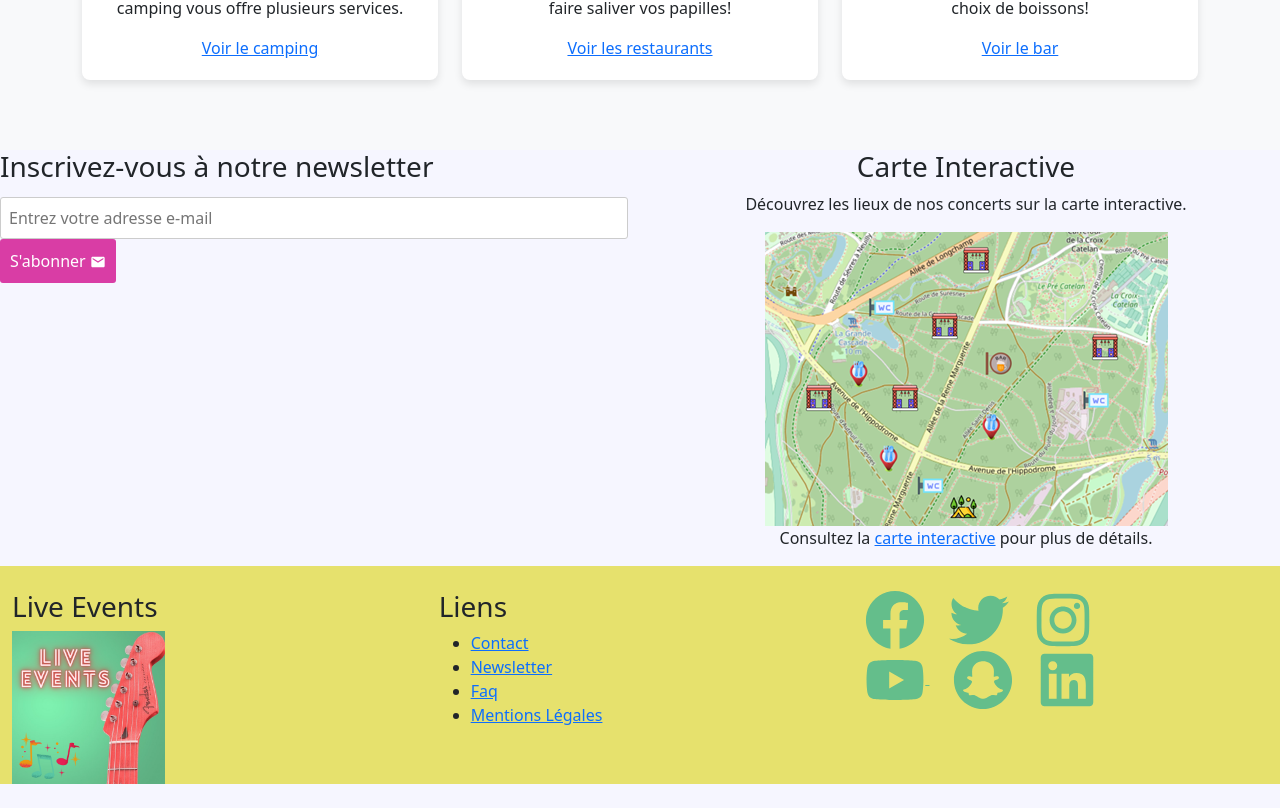
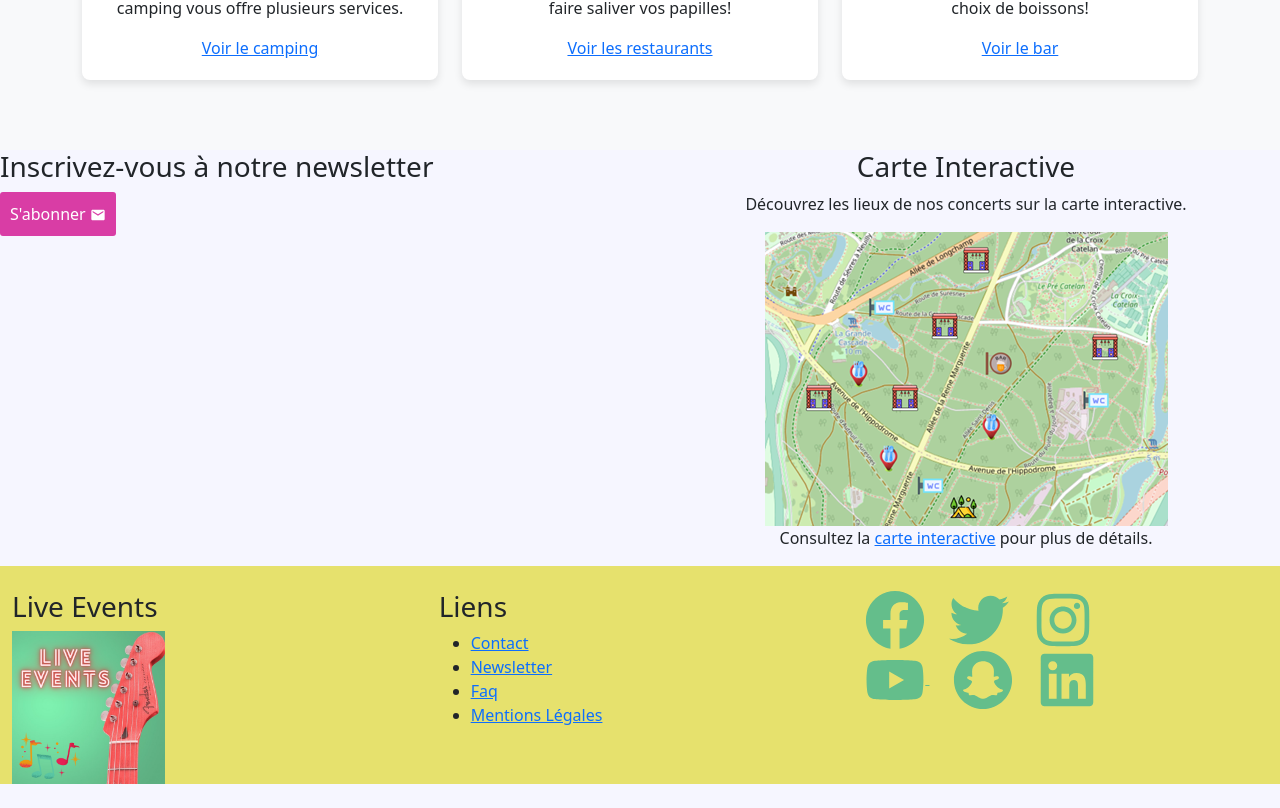
Before and after one commit to wendy1976/nation_sound, a React (Create React App) app: page / in a window 1280 px wide. Shown: the part 2950-3758 px from the top of the page. Built offline with nearby package versions, Linux system fonts and the light colour scheme; a web font is replaced by a local one.

Commit message:
newsletter

```diff
--- a/src/Accueil.js
+++ b/src/Accueil.js
@@ -155,11 +155,10 @@ function Accueil() {
       <div className="row">
         <div className="col-12 col-md-6">
           <div className="newsletter-section">
-            <h3>Inscrivez-vous à notre newsletter</h3>
-            <form action="/subscribe" method="post">
-              <input type="email" name="email" placeholder="Entrez votre adresse e-mail" required />
-              <button type="submit">S'abonner <MdEmail /></button>
-            </form>
+          <h3>Inscrivez-vous à notre newsletter</h3>
+          <Link to="/newsletter">
+            <button type="button">S'abonner <MdEmail /></button>
+          </Link>
           </div>
         </div>
         <div className="col-12 col-md-6"style={{ textAlign: 'center' }} >
--- a/src/Concerts.js
+++ b/src/Concerts.js
@@ -5,6 +5,7 @@ import Footer from './Footer';
 import Header from './Header';
 
 import ListeDeProduits from './ListeDeProduits';
+import ScrollToTopButton from './ScrollToTopButton';
 
 
 
@@ -18,6 +19,7 @@ function Concerts() {
         <h2 className="text-center pink mb-0 mt-3 pt-0 pb-5 boutique">Le festival Nation Sound aura lieu les 21, 22 et 23 Juin 2024</h2>
         <ListeDeProduits />
       <Footer />
+      <ScrollToTopButton />
     </div>
   );
 }
--- a/src/Infos.js
+++ b/src/Infos.js
@@ -3,6 +3,7 @@ import { FontAwesomeIcon } from '@fortawesome/react-fontawesome';
 import React from 'react';
 import Faq from './Faq';
 import Layout from './Layout';
+import ScrollToTopButton from './ScrollToTopButton';
 import InfosImage from './assets/imagesEtLogo/images/Infos.jpg';
 import accessibiliteImage from './assets/imagesEtLogo/images/accessibilite.jpg';
 import barImage from './assets/imagesEtLogo/images/bar.jpg';
@@ -194,7 +195,10 @@ function Infos() {
                 <h2 className='text-center pink mb-0 mt-3 pt-0 pb-5'>FAQ</h2>
             <Faq /> {/* Intégrez votre composant FAQ ici */}
             </section>
+            {/* Ajoutez le bouton de retour en haut de la page */}
+        <ScrollToTopButton />
         </Layout>
+
     );
 }
 
```
